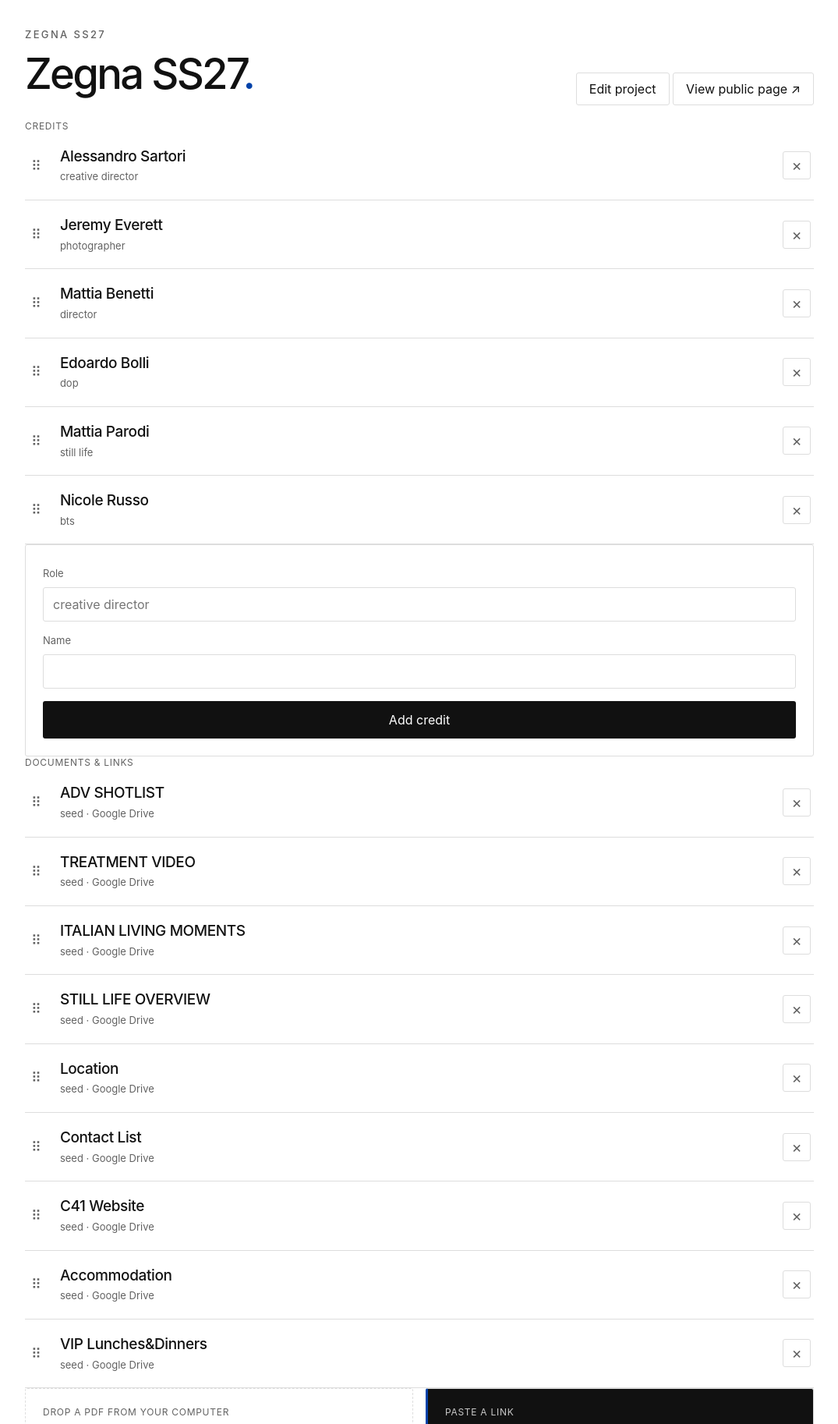
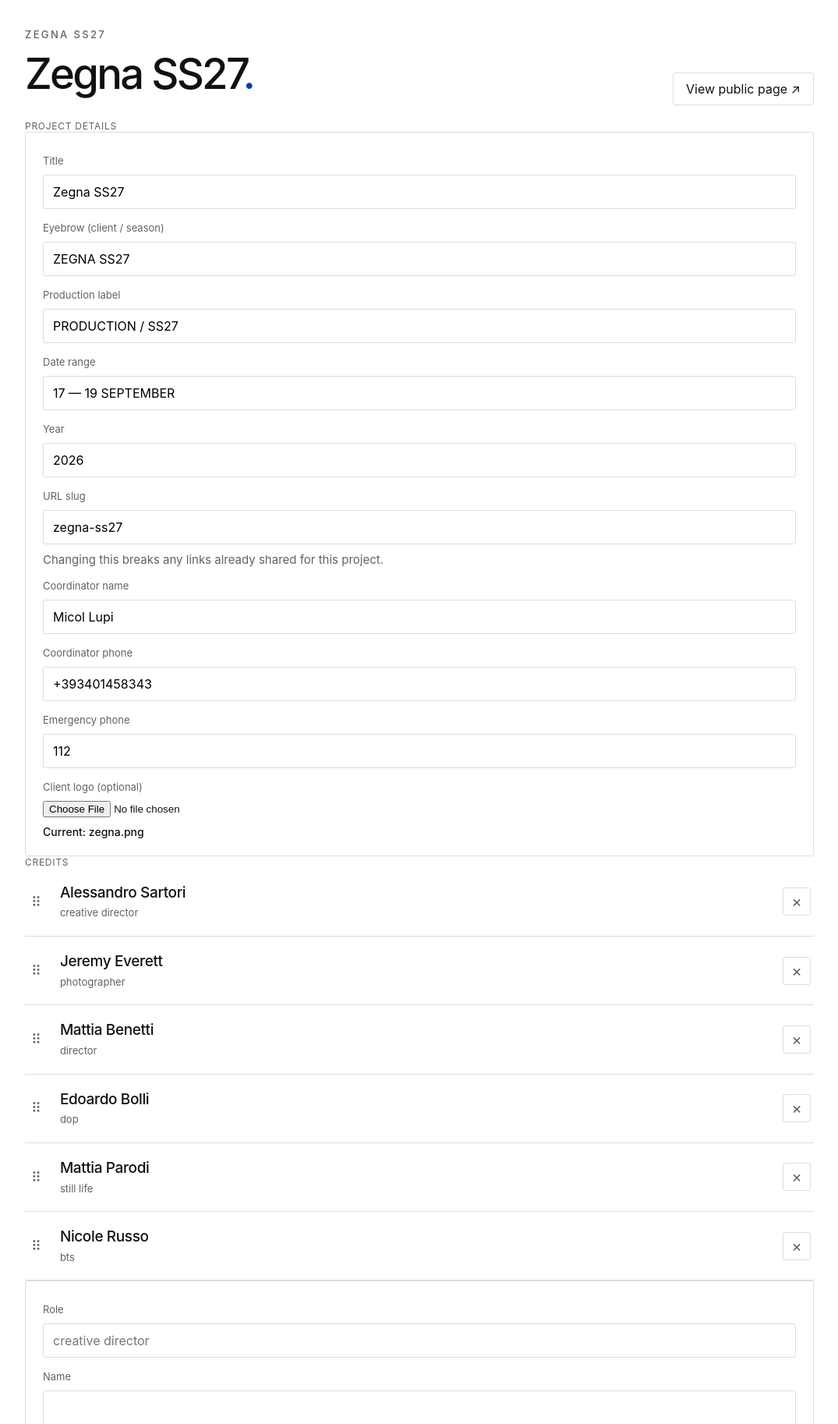
Before and after one commit to azkuang/C41_ProjectHub, a Flask app: page /admin/projects/1 in a window 1280 px wide. Shown: the part 103-1929 px from the top of the page at 78% size, without its empty margins (102-1177 px from the left). Run offline with Flask 3, Linux system fonts and the light colour scheme; the visitor is signed in with stand-in values (Sample User, id 1); data comes from the database, SQL or seed files in the repository; parts of the project's set-up code (start-up, migrations or seed data) failed here and were passed over.

Commit message:
Feature: Combining page editing

```diff
--- a/admin.py
+++ b/admin.py
@@ -105,7 +105,7 @@
         fields = _project_form_fields()
         if not fields["title"] or not fields["eyebrow"]:
             flash("Title and eyebrow are required.")
-            return render_template("admin_project_form.html", project=fields, mode="new")
+            return render_template("admin_project_form.html", project=fields)
 
         db = get_db()
         slug = unique_slug(db, slugify(fields["title"]))
@@ -133,7 +133,7 @@
         flash("Project created.")
         return redirect(url_for("admin.project_detail", project_id=cursor.lastrowid))
 
-    return render_template("admin_project_form.html", project=None, mode="new")
+    return render_template("admin_project_form.html", project=None)
 
 
 @bp.route("/projects/<int:project_id>/edit", methods=["GET", "POST"])
@@ -142,49 +142,49 @@
     db = get_db()
     project = _get_project(project_id)
 
-    if request.method == "POST":
-        fields = _project_form_fields()
-        if not fields["title"] or not fields["eyebrow"]:
-            flash("Title and eyebrow are required.")
-            return render_template(
-                "admin_project_form.html", project=fields, mode="edit", project_id=project_id
-            )
+    if request.method == "GET":
+        return redirect(url_for("admin.project_detail", project_id=project_id))
 
-        requested_slug = request.form.get("slug", "").strip()
-        slug = unique_slug(
-            db, slugify(requested_slug or fields["title"]), exclude_id=project_id
-        )
+    fields = _project_form_fields()
+    if not fields["title"] or not fields["eyebrow"]:
+        flash("Title and eyebrow are required.")
+        return redirect(url_for("admin.project_detail", project_id=project_id))
 
-        logo_file = request.files.get("client_logo")
-        logo_filename = project["client_logo_filename"]
-        if logo_file and logo_file.filename:
-            new_logo = _save_logo(logo_file)
-            if new_logo:
-                if logo_filename:
-                    _remove_logo(logo_filename)
-                logo_filename = new_logo
+    requested_slug = request.form.get("slug", "").strip()
+    slug = unique_slug(
+        db, slugify(requested_slug or fields["title"]), exclude_id=project_id
+    )
 
-        db.execute(
-            "UPDATE projects SET slug=?, title=?, eyebrow=?, production_label=?, "
-            "date_range_text=?, date_year=?, client_logo_filename=?, coordinator_name=?, "
-            "coordinator_phone=?, emergency_phone=?, updated_at=datetime('now') WHERE id=?",
-            (
-                slug,
-                fields["title"],
-                fields["eyebrow"],
-                fields["production_label"],
-                fields["date_range_text"],
-                fields["date_year"],
-                logo_filename,
-                fields["coordinator_name"],
-                fields["coordinator_phone"],
-                fields["emergency_phone"],
-                project_id,
-            ),
-        )
-        db.commit()
-        flash("Project updated.")
-        return redirect(url_for("admin.project_detail", project_id=project_id))
+    logo_file = request.files.get("client_logo")
+    logo_filename = project["client_logo_filename"]
+    if logo_file and logo_file.filename:
+        new_logo = _save_logo(logo_file)
+        if new_logo:
+            if logo_filename:
+                _remove_logo(logo_filename)
+            logo_filename = new_logo
+
+    db.execute(
+        "UPDATE projects SET slug=?, title=?, eyebrow=?, production_label=?, "
+        "date_range_text=?, date_year=?, client_logo_filename=?, coordinator_name=?, "
+        "coordinator_phone=?, emergency_phone=?, updated_at=datetime('now') WHERE id=?",
+        (
+            slug,
+            fields["title"],
+            fields["eyebrow"],
+            fields["production_label"],
+            fields["date_range_text"],
+            fields["date_year"],
+            logo_filename,
+            fields["coordinator_name"],
+            fields["coordinator_phone"],
+            fields["emergency_phone"],
+            project_id,
+        ),
+    )
+    db.commit()
+    flash("Project updated.")
+    return redirect(url_for("admin.project_detail", project_id=project_id))
 
     return render_template(
         "admin_project_form.html", project=project, mode="edit", project_id=project_id
--- a/templates/admin_dashboard.html
+++ b/templates/admin_dashboard.html
@@ -19,7 +19,7 @@
         <span>{{ project['eyebrow'] }} &middot; {{ project['slug'] }}</span>
       </a>
       <a class="link-button" href="{{ url_for('projects.hub', slug=project['slug']) }}" target="_blank" rel="noopener">View public page</a>
-      <a class="link-button" href="{{ url_for('admin.edit_project', project_id=project['id']) }}">Edit</a>
+      <a class="link-button" href="{{ url_for('admin.project_detail', project_id=project['id']) }}">Edit</a>
       <form method="post" action="{{ url_for('admin.delete_project', project_id=project['id']) }}" onsubmit="return confirm('Delete this project and all its documents?');">
         <button type="submit" class="delete-button" aria-label="Delete">&times;</button>
       </form>
--- a/templates/admin_project_detail.html
+++ b/templates/admin_project_detail.html
@@ -7,10 +7,49 @@
     <h1>{{ project['title'] }}<span>.</span></h1>
   </div>
   <div>
-    <a class="button-secondary" href="{{ url_for('admin.edit_project', project_id=project['id']) }}">Edit project</a>
     <a class="button-secondary" href="{{ url_for('projects.hub', slug=project['slug']) }}" target="_blank" rel="noopener">View public page ↗</a>
   </div>
 </div>
+
+<section>
+  <p class="card-label">Project details</p>
+  <form method="post" id="project-form" class="card" enctype="multipart/form-data"
+        action="{{ url_for('admin.edit_project', project_id=project['id']) }}">
+    <label for="title">Title</label>
+    <input type="text" id="title" name="title" value="{{ project['title'] }}" required>
+
+    <label for="eyebrow">Eyebrow (client / season)</label>
+    <input type="text" id="eyebrow" name="eyebrow" value="{{ project['eyebrow'] }}" placeholder="ZEGNA SS27" required>
+
+    <label for="production_label">Production label</label>
+    <input type="text" id="production_label" name="production_label" value="{{ project['production_label'] }}" placeholder="PRODUCTION / SS27">
+
+    <label for="date_range_text">Date range</label>
+    <input type="text" id="date_range_text" name="date_range_text" value="{{ project['date_range_text'] }}" placeholder="17 — 19 SEPTEMBER">
+
+    <label for="date_year">Year</label>
+    <input type="text" id="date_year" name="date_year" value="{{ project['date_year'] }}" placeholder="2026">
+
+    <label for="slug">URL slug</label>
+    <input type="text" id="slug" name="slug" value="{{ project['slug'] }}">
+    <p class="drop-hint">Changing this breaks any links already shared for this project.</p>
+
+    <label for="coordinator_name">Coordinator name</label>
+    <input type="text" id="coordinator_name" name="coordinator_name" value="{{ project['coordinator_name'] }}">
+
+    <label for="coordinator_phone">Coordinator phone</label>
+    <input type="text" id="coordinator_phone" name="coordinator_phone" value="{{ project['coordinator_phone'] }}" placeholder="+39 340 145 8343">
+
+    <label for="emergency_phone">Emergency phone</label>
+    <input type="text" id="emergency_phone" name="emergency_phone" value="{{ project['emergency_phone'] }}">
+
+    <label for="client_logo">Client logo (optional)</label>
+    <input type="file" id="client_logo" name="client_logo" accept="image/*">
+    {% if project['client_logo_filename'] %}
+      <p class="drop-filename">Current: {{ project['client_logo_filename'] }}</p>
+    {% endif %}
+  </form>
+</section>
 
 <section>
   <p class="card-label">Credits</p>
@@ -114,4 +153,8 @@
   </div>
 </section>
 {% endfor %}
+
+<section>
+  <button type="submit" form="project-form">Save changes</button>
+</section>
 {% endblock %}
```
Also changed, not shown: templates/admin_project_form.html (+5 -14 lines).
